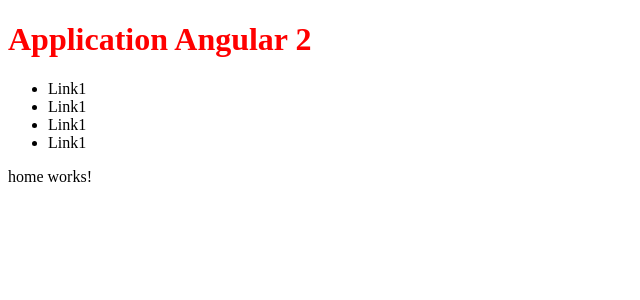
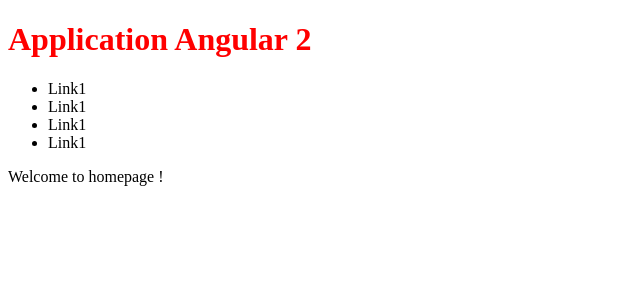
Before and after one commit to 3ndrius/Angular2, an Angular app: page / in a window 1280 px wide. Shown: the top 300 px of the page, without its empty margins (0-640 px from the left). Built offline with nearby package versions, Linux system fonts and the light colour scheme.

Commit message:
Data binding inj 7-10

```diff
--- a/src/app/home/home.component.html
+++ b/src/app/home/home.component.html
@@ -1,3 +1,5 @@
 <p>
-  home works!
+{{homeTitle}}
 </p>
+<!-- directives -->
+<!-- <ng-content></ng-content> -->
--- a/src/app/home/home.component.ts
+++ b/src/app/home/home.component.ts
@@ -6,7 +6,7 @@ import { Component, OnInit } from '@angular/core';
   styleUrls: ['./home.component.css']
 })
 export class HomeComponent implements OnInit {
-
+ homeTitle = "Welcome to homepage !";
   constructor() { }
 
   ngOnInit() {
```
